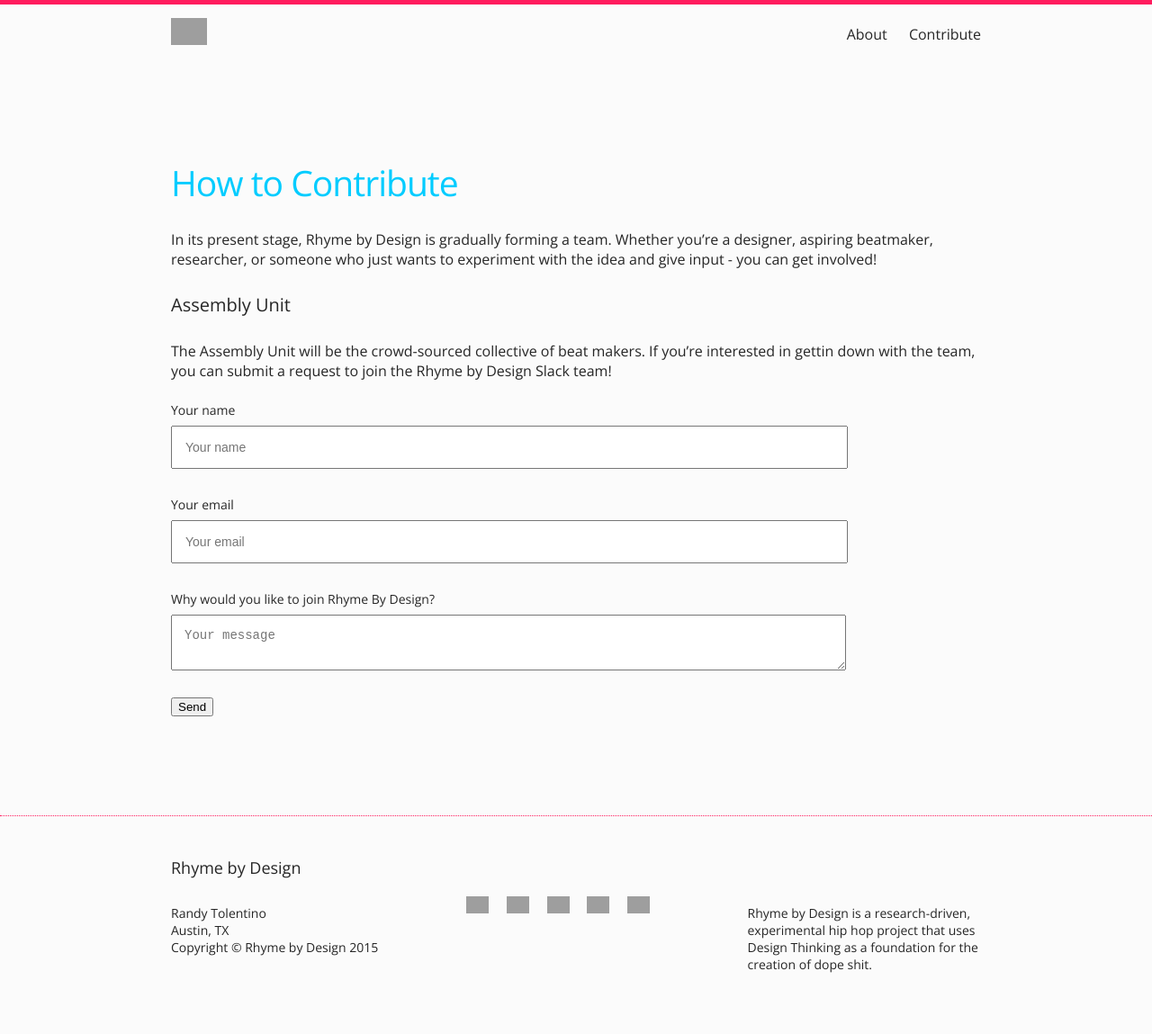
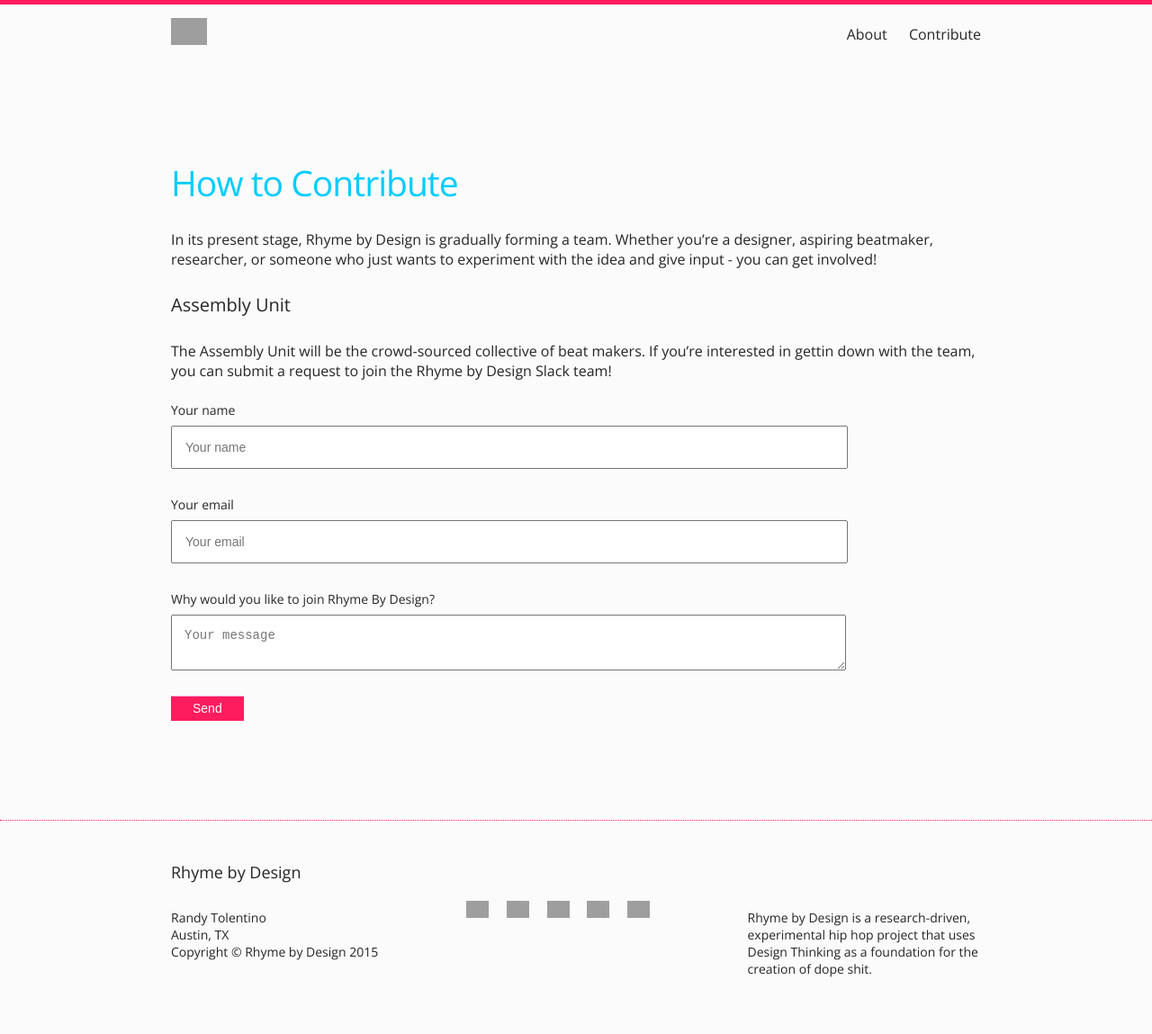
Before and after one commit to designrhyming/designrhyming, a Jekyll site: the page built from contribute.md, in a window 1280 px wide. Shown: the whole page at 90% size. Built offline with Jekyll 4.4.1, drawn with Linux system fonts in a browser that asks for light colours; grey boxes are pictures that could not be loaded.

Commit message:
form in the works

```diff
--- a/_sass/_layout.scss
+++ b/_sass/_layout.scss
@@ -176,6 +176,25 @@
  .form-text {
     font-size: .875em;
  }
+
+ .contact-button {
+    -moz-box-shadow:inset 0px 1px 0px 0px #fbafe3;
+    -webkit-box-shadow:inset 0px 1px 0px 0px #fbafe3;
+    background-color:$magenta;
+    -moz-border-radius:6px;
+    -webkit-border-radius:6px;
+    border-radius:0;
+    border:none;
+    display:inline-block;
+    cursor:pointer;
+    color:#ffffff;
+    font-size:.875em;
+    padding:6px 24px;
+    text-decoration:none;
+}
+.contact-button:hover {
+    background-color:$magenta;
+}
 
 
 /**
```
